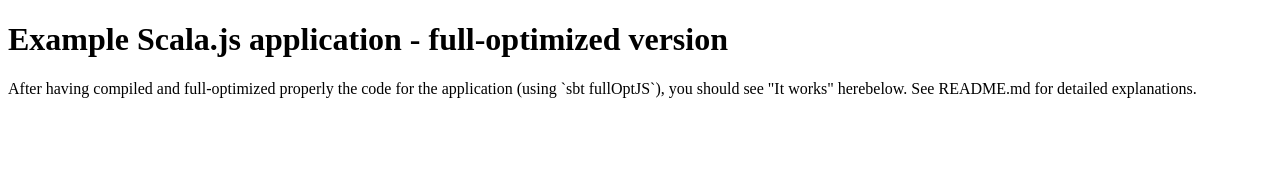
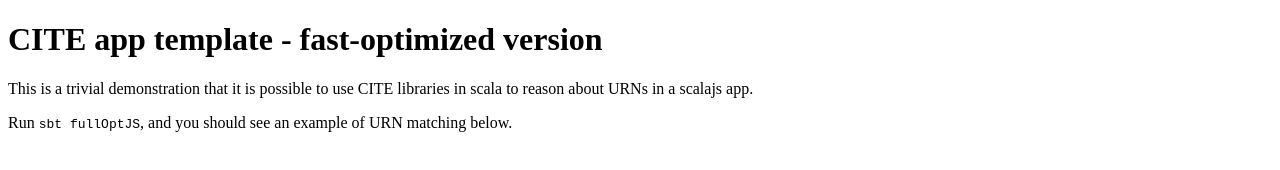
Before and after one commit to neelsmith/citeapp, a plain HTML site: page index.html in a window 1280 px wide. Drawn offline with Linux system fonts and the light colour scheme; a script that the page names is missing.

Commit message:
Change language of HTML pages

```diff
--- a/index.html
+++ b/index.html
@@ -1,16 +1,15 @@
 <!DOCTYPE html>
 <html>
 <head>
-  <title>Example Scala.js application</title>
+  <title>CITE app</title>
   <meta http-equiv="Content-Type" content="text/html; charset=UTF-8"/>
 </head>
 <body>
 
-<h1>Example Scala.js application - full-optimized version</h1>
+<h1>CITE app template - fast-optimized version</h1>
+<p>This is a trivial demonstration that it is possible to use CITE libraries in scala to reason about URNs in a scalajs app.</p>
 
-<p>After having compiled and full-optimized properly the code for the application
-(using `sbt fullOptJS`), you should see "It works" herebelow.
-See README.md for detailed explanations.</p>
+<p>Run <code>sbt fullOptJS</code>,  and you should see an example of URN matching below.</p>
 
 <div id="playground">
 </div>
```
Also changed, not shown: index-fastopt.html (+5 -6 lines), 1 other file.
